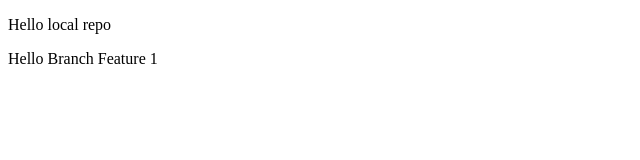
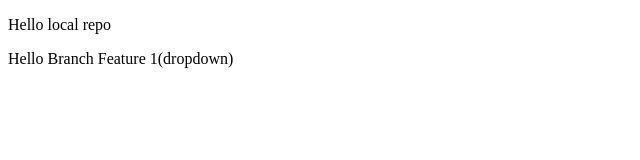
Before and after one commit to Nirmal910/localrepo, a plain HTML site: page index.html in a window 1280 px wide. Shown: the full height of the page, 0-640 px from the left. Drawn offline with Linux system fonts and the light colour scheme.

```diff
--- a/index.html
+++ b/index.html
@@ -7,6 +7,6 @@
 </head>
 <body>
     <p> Hello local repo</p>
-    <p> Hello Branch Feature 1</p>
+    <p> Hello Branch Feature 1(dropdown)</p>
 </body>
 </html>
```
